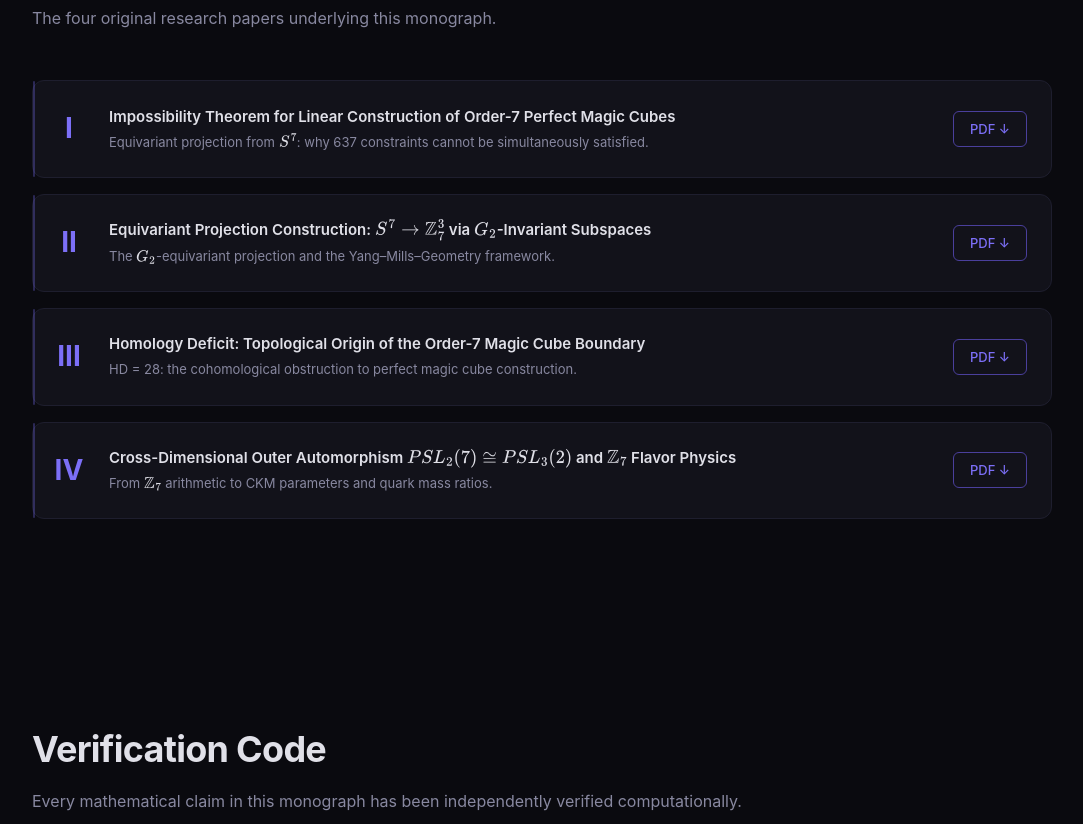
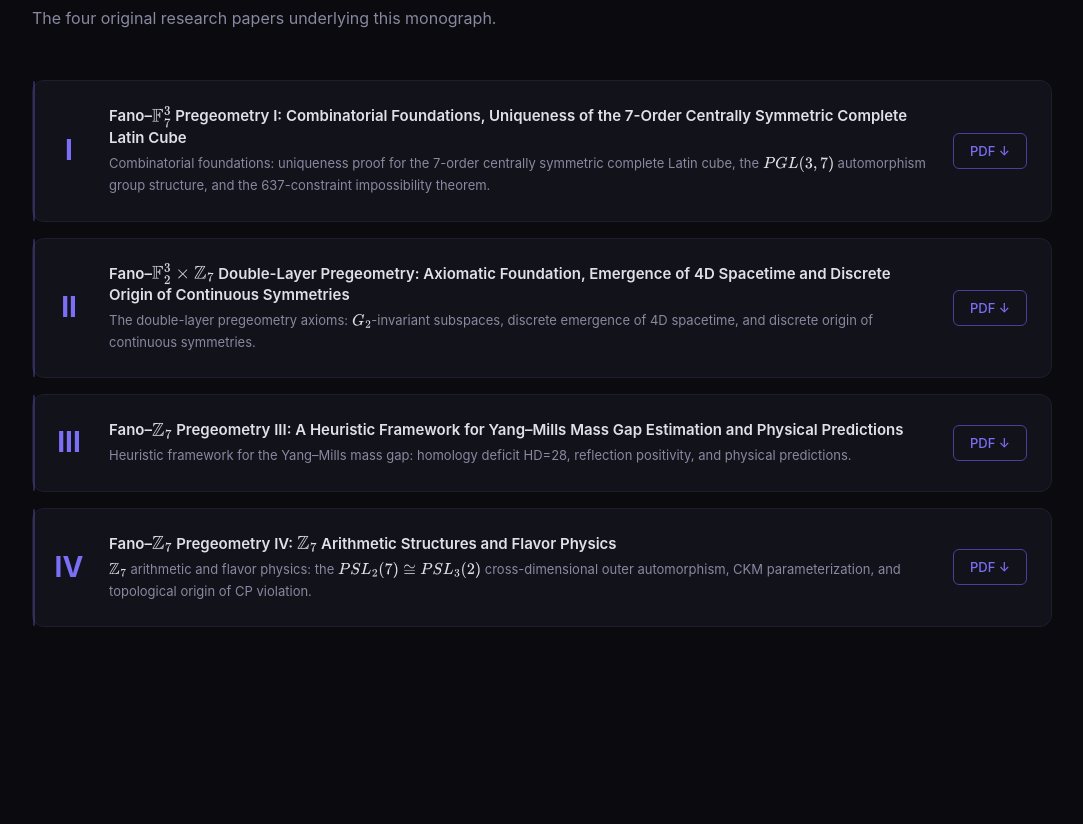
Before and after one commit to sabesten/thefanoplane, a plain HTML site: page index.html in a window 1280 px wide. Shown: the part 1977-2801 px from the top of the page, without its empty margins (98-1181 px from the left). Drawn offline with nearby package versions, Linux system fonts and the light colour scheme.

Commit message:
Update index.html

```diff
--- a/index.html
+++ b/index.html
@@ -158,32 +158,32 @@
         <div class="paper-item">
           <span class="paper-num">I</span>
           <div class="paper-info">
-            <h4>Impossibility Theorem for Linear Construction of Order-7 Perfect Magic Cubes</h4>
-            <p>Equivariant projection from $S^7$: why 637 constraints cannot be simultaneously satisfied.</p>
+            <h4>Fano–$\mathbb{F}_7^3$ Pregeometry I: Combinatorial Foundations, Uniqueness of the 7-Order Centrally Symmetric Complete Latin Cube</h4>
+            <p><span data-zh="组合基础：7阶中心对称完全拉丁方的唯一性证明、$PGL(3,7)$ 自同构群结构、637约束与不可能性定理。" data-en="Combinatorial foundations: uniqueness proof for the 7-order centrally symmetric complete Latin cube, the $PGL(3,7)$ automorphism group structure, and the 637-constraint impossibility theorem."></span></p>
           </div>
           <a href="#" class="paper-link">PDF ↓</a>
         </div>
         <div class="paper-item">
           <span class="paper-num">II</span>
           <div class="paper-info">
-            <h4>Equivariant Projection Construction: $S^7 \to \mathbb{Z}_7^3$ via $G_2$-Invariant Subspaces</h4>
-            <p>The $G_2$-equivariant projection and the Yang–Mills–Geometry framework.</p>
+            <h4>Fano–$\mathbb{F}_2^3 \times \mathbb{Z}_7$ Double-Layer Pregeometry: Axiomatic Foundation, Emergence of 4D Spacetime and Discrete Origin of Continuous Symmetries</h4>
+            <p><span data-zh="双层预几何公理体系：$G_2$ 不变子空间、四维时空的离散涌现、连续对称性的离散起源。" data-en="The double-layer pregeometry axioms: $G_2$-invariant subspaces, discrete emergence of 4D spacetime, and discrete origin of continuous symmetries."></span></p>
           </div>
           <a href="#" class="paper-link">PDF ↓</a>
         </div>
         <div class="paper-item">
           <span class="paper-num">III</span>
           <div class="paper-info">
-            <h4>Homology Deficit: Topological Origin of the Order-7 Magic Cube Boundary</h4>
-            <p>HD = 28: the cohomological obstruction to perfect magic cube construction.</p>
+            <h4>Fano–$\mathbb{Z}_7$ Pregeometry III: A Heuristic Framework for Yang–Mills Mass Gap Estimation and Physical Predictions</h4>
+            <p><span data-zh="杨-米尔斯质量隙的启发式框架：同调亏缺 HD=28、反射正性与物理预测。" data-en="Heuristic framework for the Yang–Mills mass gap: homology deficit HD=28, reflection positivity, and physical predictions."></span></p>
           </div>
           <a href="#" class="paper-link">PDF ↓</a>
         </div>
         <div class="paper-item">
           <span class="paper-num">IV</span>
           <div class="paper-info">
-            <h4>Cross-Dimensional Outer Automorphism $PSL_2(7) \cong PSL_3(2)$ and $\mathbb{Z}_7$ Flavor Physics</h4>
-            <p>From $\mathbb{Z}_7$ arithmetic to CKM parameters and quark mass ratios.</p>
+            <h4>Fano–$\mathbb{Z}_7$ Pregeometry IV: $\mathbb{Z}_7$ Arithmetic Structures and Flavor Physics</h4>
+            <p><span data-zh="$\mathbb{Z}_7$ 算术结构与味道物理：$PSL_2(7) \cong PSL_3(2)$ 跨维外自同构、CKM 矩阵参数化与 CP 破坏的拓扑起源。" data-en="$\mathbb{Z}_7$ arithmetic and flavor physics: the $PSL_2(7) \cong PSL_3(2)$ cross-dimensional outer automorphism, CKM parameterization, and topological origin of CP violation."></span></p>
           </div>
           <a href="#" class="paper-link">PDF ↓</a>
         </div>
```
